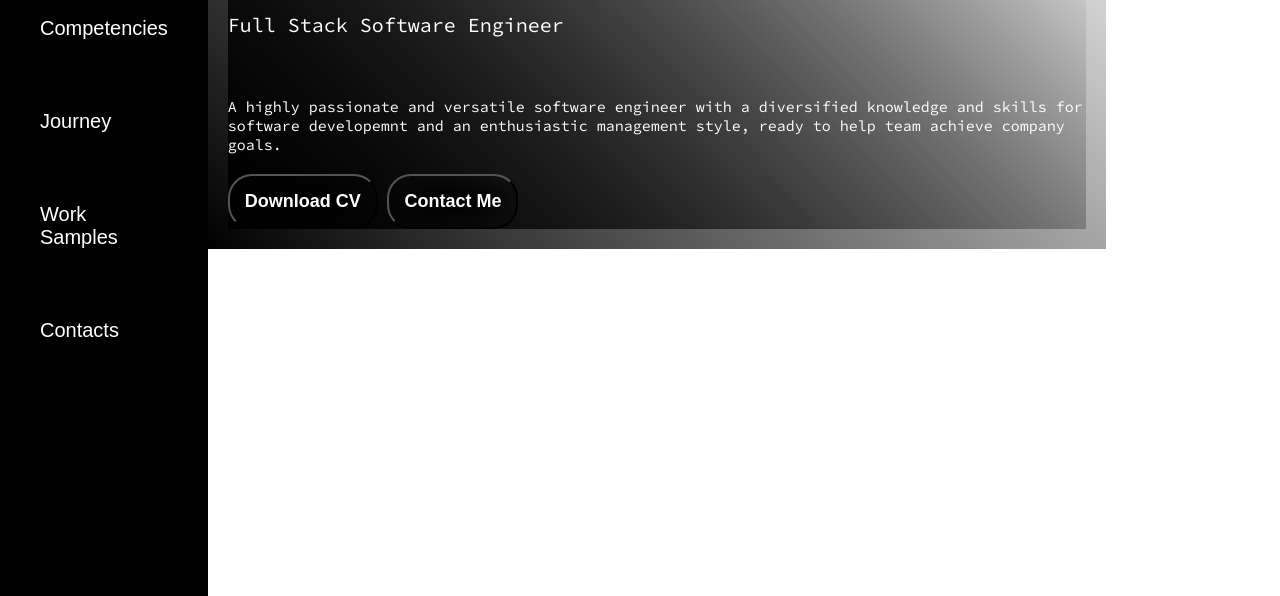
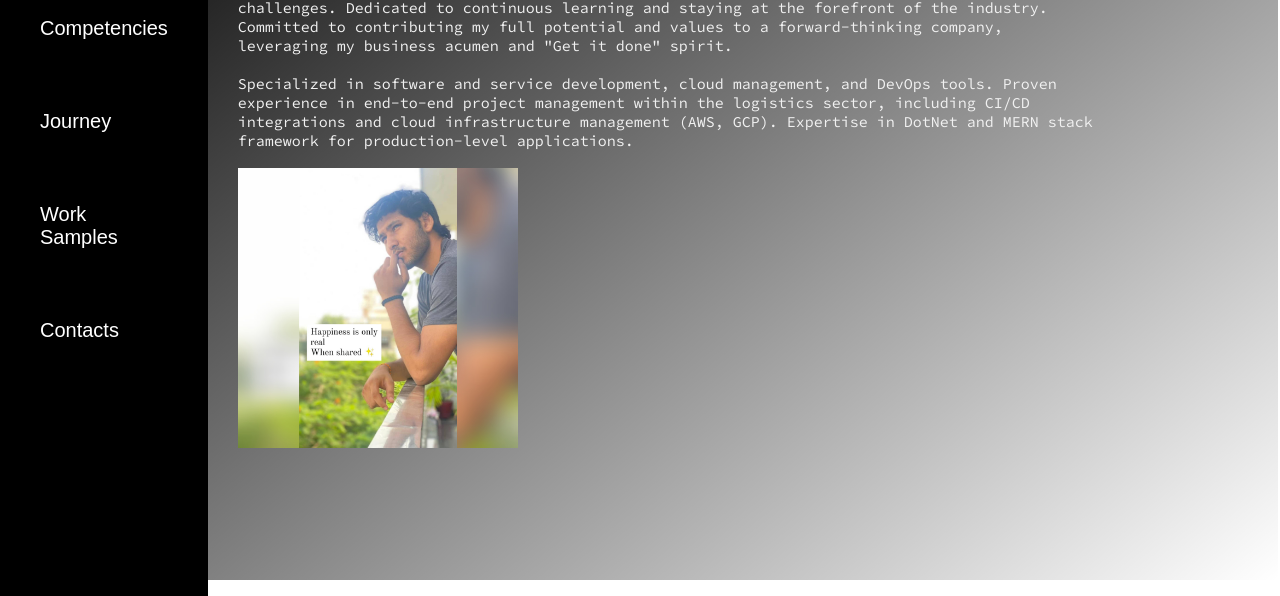
Before and after one commit to akshitmittal20/PortfolioAkshit, a plain HTML site: page about.html in a window 1280 px wide. Shown: the part 244-840 px from the top of the page. Drawn offline with Linux system fonts and the light colour scheme; a web font is replaced by a local one.

Commit message:
added about

```diff
--- a/about.html
+++ b/about.html
@@ -24,27 +24,25 @@
             </nav>
         </div>
         <div class="main">
-                <div class="infomain">
-                    <div class="dev-devinfo">
-                        <div class="hello">Hello! I am Akshit Mittal</div>
+                <div class="aboutinfo">
+                        <div class="hello">Akshit Mittal</div>
                         <br>
-                        <div class="about">Full Stack Software Engineer</div>
+                        <div class="about">Full Stack Software Developer</div>
                         <br>
                         <br>
+                        <div class="moreabout">I am a highly passionate software engineer with diversified set of skills in various SDLC -tools, technologies, languages and frameworks.
+                            <br>
+                            <br>
+                            Empowering businesses through innovative software solutions and cutting-edge technologies. A results-driven, technically adept professional with a passion for tackling real-world challenges. Dedicated to continuous learning and staying at the forefront of the industry. Committed to contributing my full potential and values to a forward-thinking company, leveraging my business acumen and "Get it done" spirit.
+                            <br>
+                            <br>
+                            Specialized in software and service development, cloud management, and DevOps tools. Proven experience in end-to-end project management within the logistics sector, including CI/CD integrations and cloud infrastructure management (AWS, GCP). Expertise in DotNet and MERN stack framework for production-level applications.
+                             </div>
                         <br>
-                        <div class="moreabout">A highly passionate and versatile software engineer with a diversified
-                            knowledge and skills for software developemnt and an enthusiastic management style, ready to
-                            help team achieve company goals.</div>
-                        <br>
-                        <div class="button">
-                            <button>Download CV</button>
-                            <button>Contact Me</button>
-                        </div>
                         </div-download>
-                    </div class="dev-devinfo">
-                    <!-- <div class="dev-picture">
+                    <div class="dev-picture">
                         <img src="PhotoCollage_1640881788276.jpg" alt="My Pic!">
-                    </div class="dev-picture"> -->
+                    </div class="dev-picture">
                 </div>
         </div>
     </div>
--- a/style.css
+++ b/style.css
@@ -130,9 +130,7 @@
     background: linear-gradient(45deg, rgb(121, 33, 33), transparent);
 }
 
-/* .dev-picture img{
-    height: 35vh;
-} */
+
 
 
 .myinfo{
@@ -168,3 +166,19 @@
     background: rgb(221, 172, 38);
     padding: 12px;
 }
+
+.aboutinfo{
+    width: 80%;
+    padding: 30px;
+    padding-right: 17%;
+    margin-left: 0%;
+    height: 91%;
+    justify-content: center; /* Center children horizontally */
+    align-items: center; /* Center children vertically */
+    background: linear-gradient(143deg, black, transparent);
+    color: #f1f1f1;
+}
+
+.dev-picture img{
+    height: 35vh;
+}
```
Also changed, not shown: index.html (+1 -1 lines), 1 other file.
